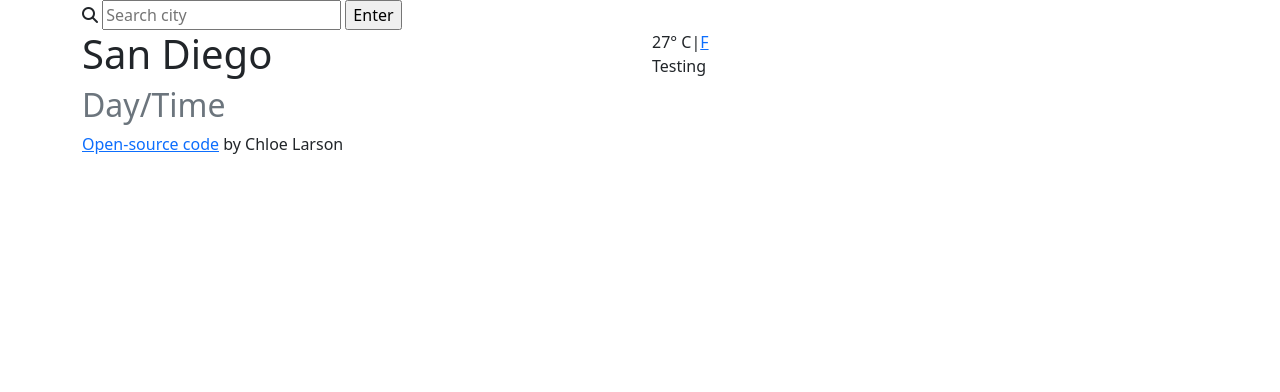
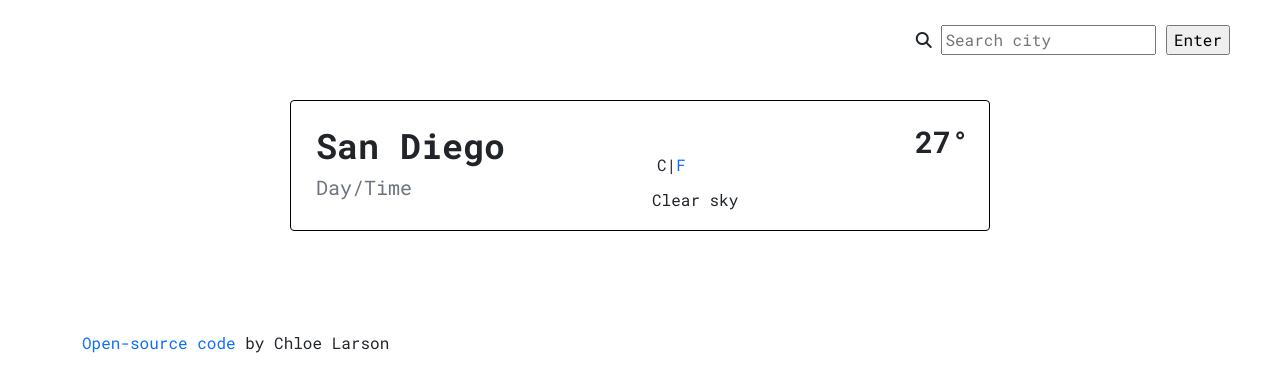
Before and after one commit to clarsongit/weather-app-project, a plain HTML site: page index.html in a window 1280 px wide. Drawn offline with nearby package versions, Linux system fonts and the light colour scheme.

Commit message:
Updated html structure and added css

```diff
--- a/index.html
+++ b/index.html
@@ -32,16 +32,17 @@
       <div class="main-section">
         <div class="row">
           <div class="col-6">
-            <h1>San Diego</h1>
-            <h2 class="text-muted">Day/Time</h2>
+            <ul>
+              <li class="heading">San Diego</li>
+              <li class="text-muted subheading">Day/Time</li>
+            </ul>
           </div>
           <div class="col-6">
-            <div class="temp-right">
-              <span class="temp" id="temp">27°</span>
+            <ul>
+              <li class="temp" id="temp">27°</li>
               <span class="unit">C|<a href="#">F</a></span>
-              <br />
-              <span>Testing</span>
-            </div>
+              <li>Clear sky</li>
+            </ul>
           </div>
         </div>
       </div>
--- a/src/style.css
+++ b/src/style.css
@@ -0,0 +1,66 @@
+body {
+  font-family: "Roboto Mono", monospace;
+}
+
+.heading {
+  font-size: 35px;
+  font-weight: bold;
+  text-align: left;
+  padding-left: 5px;
+}
+
+.subheading {
+  font-size: 20px;
+  text-align: left;
+  padding-left: 5px;
+}
+
+ul {
+  margin: 0;
+  padding: 0;
+}
+
+li {
+  list-style: none;
+  margin: 0;
+  padding: 0;
+  font-size: 16px;
+}
+
+.temp {
+  font-size: 30px;
+  font-weight: bold;
+  text-align: right;
+  padding-right: 0;
+}
+
+.unit {
+  position: relative;
+  font-size: 16px;
+  top: -11px;
+  padding-right: 5px;
+  margin-left: 5px;
+}
+
+.search-bar {
+  position: fixed;
+  top: 25px;
+  right: 50px;
+  text-align: right;
+}
+
+.temp-right {
+  float: right;
+}
+
+.main-section {
+  margin: 100px auto;
+  border: 1px solid black;
+  border-radius: 4px;
+  padding: 18px 20px;
+  max-width: 700px;
+}
+
+a {
+  text-decoration: none;
+}
```
